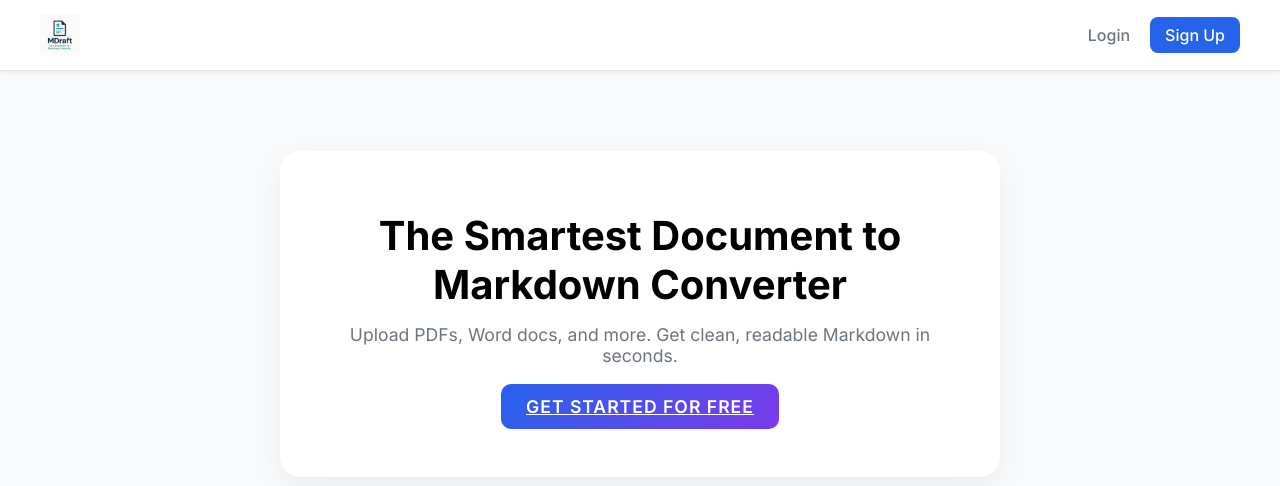
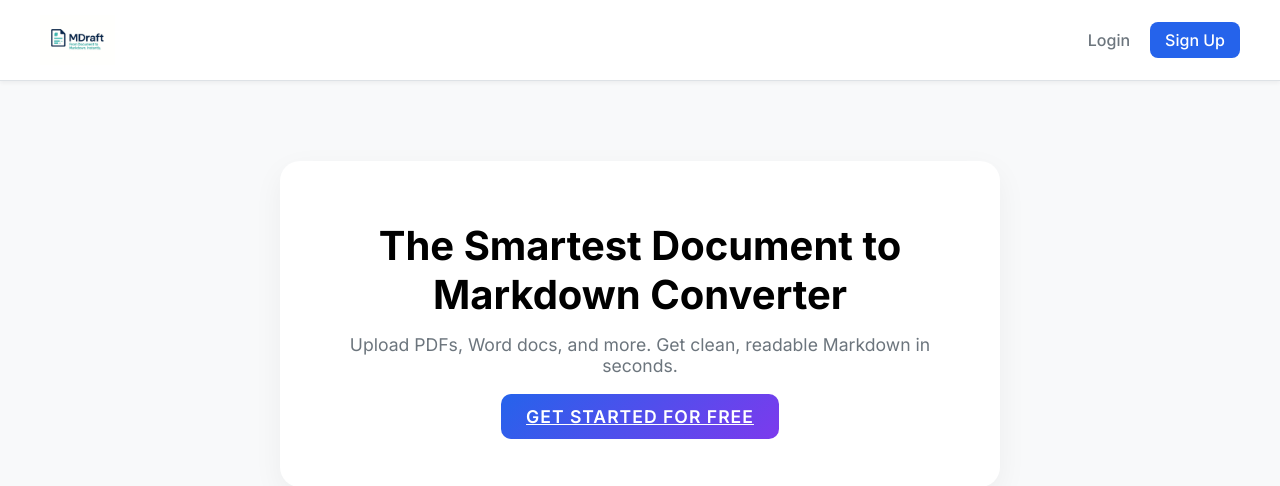
Before and after one commit to jmobrien1/document-markdown-converter, a Flask app: page / in a window 1280 px wide. Shown: the top 486 px of the page. Run offline with Flask 3, Linux system fonts and the light colour scheme; data comes from the database, SQL or seed files in the repository; some libraries are stand-ins or nearby versions.

Commit message:
Replace logo with better version and increase size for better visibility

```diff
--- a/app/templates/admin/dashboard.html
+++ b/app/templates/admin/dashboard.html
@@ -83,7 +83,7 @@
 
         /* Logo styling */
         .logo img {
-            height: 40px;
+            height: 50px;
             width: auto;
             display: block;
         }
--- a/app/templates/index.html
+++ b/app/templates/index.html
@@ -199,7 +199,7 @@
 
         /* Logo styling */
         .brand img {
-            height: 40px;
+            height: 50px;
             width: auto;
             display: block;
         }
--- a/app/templates/login.html
+++ b/app/templates/login.html
@@ -22,7 +22,7 @@
 
         /* Logo styling */
         .brand img {
-            height: 60px;
+            height: 70px;
             width: auto;
             display: block;
             margin: 0 auto 20px;
--- a/app/templates/signup.html
+++ b/app/templates/signup.html
@@ -22,7 +22,7 @@
 
         /* Logo styling */
         .brand img {
-            height: 60px;
+            height: 70px;
             width: auto;
             display: block;
             margin: 0 auto 20px;
```
Also changed, not shown: app/static/images/logo.jpg.
